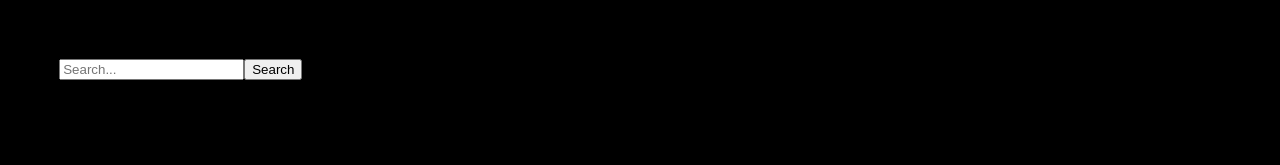
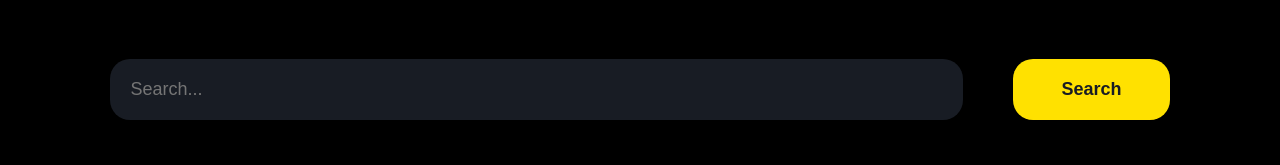
Before and after one commit to elizabet-bagdasaryan/css-battle-solutions, a React (Vite) app: page / in a window 1280 px wide. Shown: the top 165 px of the page. Built offline with nearby package versions, Linux system fonts and the light colour scheme.

Commit message:
styles: add styles for searchbar

```diff
--- /dev/null
+++ b/src/Search/Search.css
@@ -0,0 +1,24 @@
+.search {
+	display: flex;
+	justify-content: center;
+	padding: 0 4vw;
+}
+.search input {
+	width: 100%;
+	background-color: #181c24;
+	padding: 20px;
+	border: none;
+	border-radius: 20px;
+	color: white;
+	font-size: 18px;
+}
+.search button {
+	width: 200px;
+	margin-left: 50px;
+	border-radius: 20px;
+	background-color: rgb(255, 225, 0);
+	border: none;
+	color: #181c24;
+	font-weight: 600;
+	font-size: 18px;
+}
--- a/src/Search/Search.tsx
+++ b/src/Search/Search.tsx
@@ -1,5 +1,5 @@
 import { useState } from "react";
-
+import "./Search.css";
 interface SearchBarProps {
 	onSearch: (query: string) => void;
 }
@@ -16,7 +16,7 @@ const SearchBar: React.FC<SearchBarProps> = ({ onSearch }) => {
 	};
 
 	return (
-		<div>
+		<div className="search">
 			<input
 				type="text"
 				placeholder="Search..."
```
